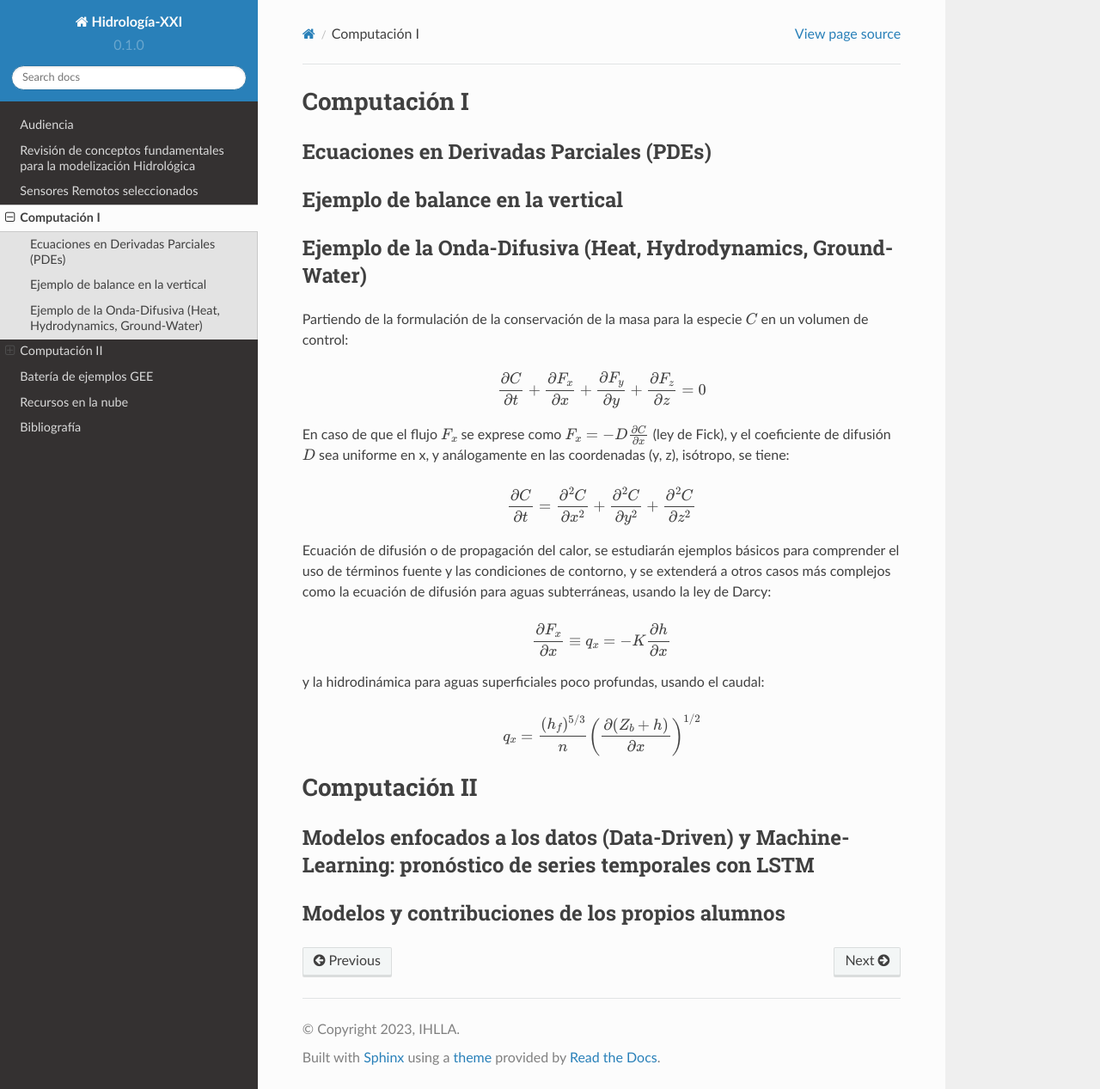
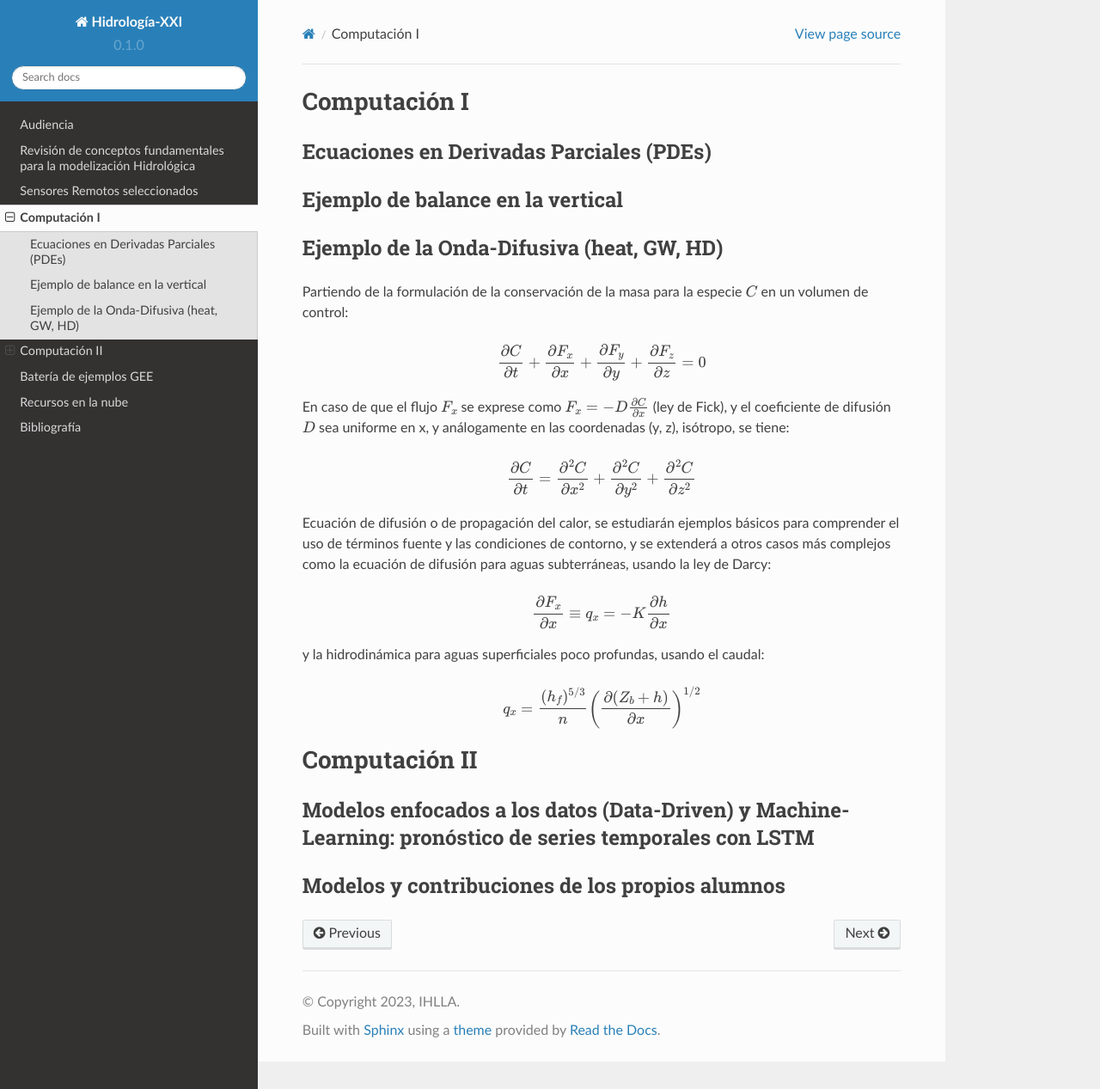
Before and after one commit to ivillamadrid/HidrologiaXXI, a Sphinx documentation site: the page built from docs/source/computacion.rst, in a window 1280 px wide and 1267 px high. Shown: the whole window at 86% size. Built offline with Sphinx 7.4.7 and the Read the Docs theme 2.0.0, drawn with Linux system fonts in a browser that asks for light colours.

Commit message:
Update computacion.rst

```diff
--- a/docs/source/computacion.rst
+++ b/docs/source/computacion.rst
@@ -7,8 +7,8 @@ Ecuaciones en Derivadas Parciales (PDEs)
 Ejemplo de balance en la vertical
 ---------------------------------
 
-Ejemplo de la Onda-Difusiva (Heat, Hydrodynamics, Ground-Water)
----------------------------------------------------------------
+Ejemplo de la Onda-Difusiva (heat, GW, HD)
+------------------------------------------
 Partiendo de la formulación de la conservación de la masa para la especie :math:`C` en un volumen de control:
 
 .. math::
```
